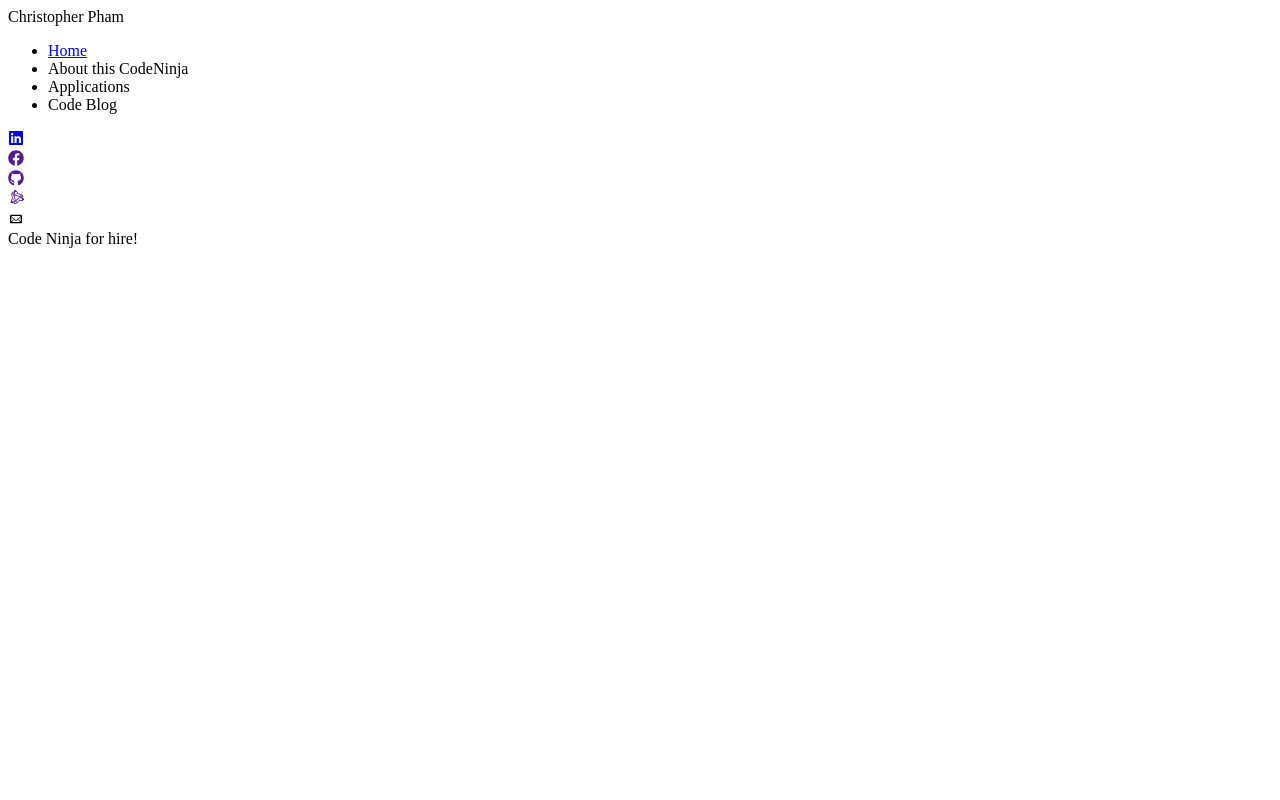
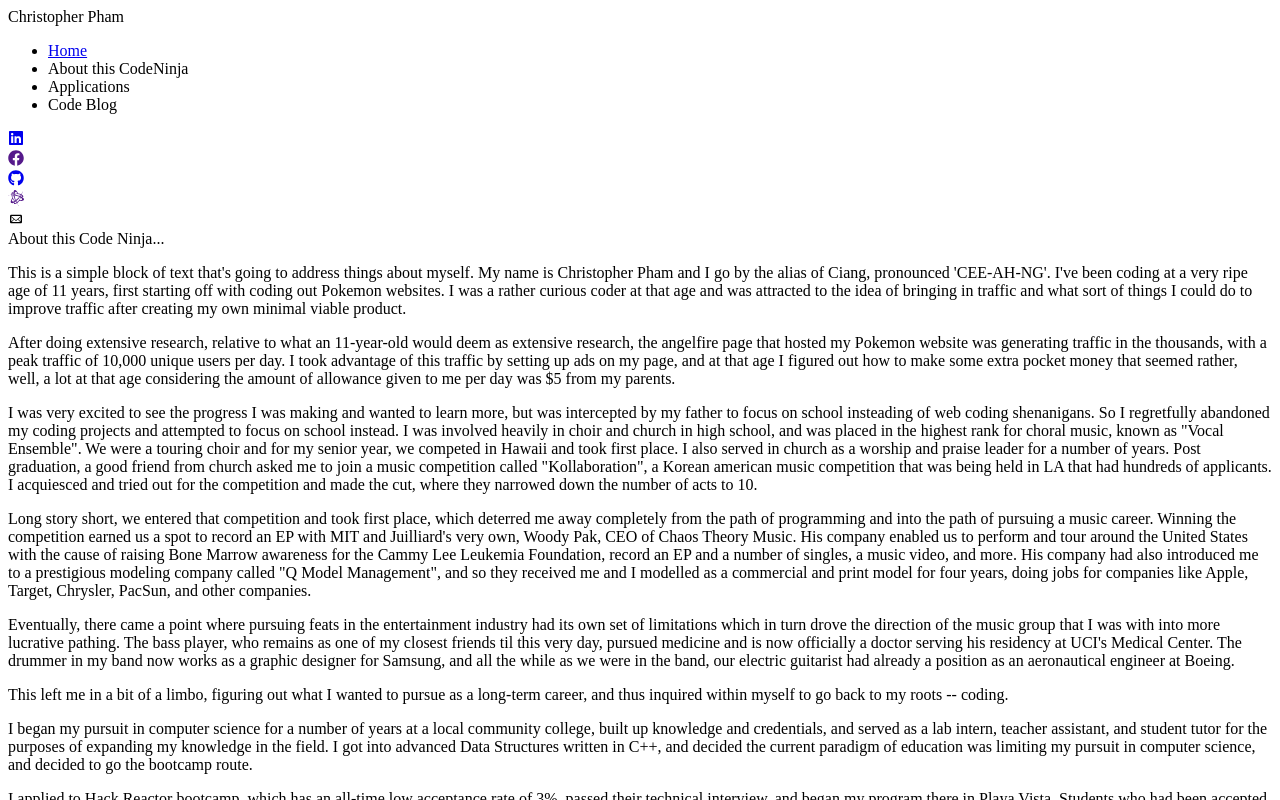
Before and after one commit to iamchrispham/itsapersonalpage, a React app: page / in a window 1280 px wide. Both pictures are taken after a click on the link "About this CodeNinja". Shown: the top 800 px of the page. Built offline with nearby package versions, Linux system fonts and the light colour scheme; the HTML template or start-up script is replaced by a standard one.

Commit message:
building out sidemenu functionalities

```diff
--- a/client/src/app.jsx
+++ b/client/src/app.jsx
@@ -40,7 +40,6 @@ function App() {
   }
 
   return <div className="main">
-    {/* {dimensions.width < 669 ? console.log(`Rendered at ${dimensions.width} x /${dimensions.height}`) : null} */}
     {dimensions.width < 669 ?  renderMobile() : renderWeb() }
     <Body width={dimensions.width} height={dimensions.height}/>
     <Footer />
--- a/client/src/components/body/about.jsx
+++ b/client/src/components/body/about.jsx
@@ -3,9 +3,55 @@ import React from 'react';
 const About = () => {
   return (
     <div className="about-container">
-      <span>
-        Code Ninja for hire!
-      </span>
+      <div className="about-content-title">
+       About this Code Ninja...
+      </div>
+      <div className="about-content-body">
+        <p>
+      This is a simple block of text that's going to address things about myself.  My name is Christopher Pham and I go by the alias of Ciang, pronounced 'CEE-AH-NG'.  I've been coding at a very ripe age of 11 years, first starting off with coding out Pokemon websites.  I was a rather curious coder at that age and was attracted to the idea of bringing in traffic and what sort of things I could do to improve traffic after creating my own minimal viable product.
+        </p>
+
+      <p>
+
+      After doing extensive research, relative to what an 11-year-old would deem as extensive research, the angelfire page that hosted my Pokemon website was generating traffic in the thousands, with a peak traffic of 10,000 unique users per day.  I took advantage of this traffic by setting up ads on my page, and at that age I figured out how to make some extra pocket money that seemed rather, well, a lot at that age considering the amount of allowance given to me per day was $5 from my parents.
+      </p>
+
+      <p>
+      I was very excited to see the progress I was making and wanted to learn more, but was intercepted by my father to focus on school insteading of web coding shenanigans.  So I regretfully abandoned my coding projects and attempted to focus on school instead.  I was involved heavily in choir and church in high school, and was placed in the highest rank for choral music, known as "Vocal Ensemble".  We were a touring choir and for my senior year, we competed in Hawaii and took first place.  I also served in church as a worship and praise leader for a number of years.  Post graduation, a good friend from church asked me to join a music competition called "Kollaboration", a Korean american music competition that was being held in LA that had hundreds of applicants.  I acquiesced and tried out for the competition and made the cut, where they narrowed down the number of acts to 10.
+      </p>
+
+      <p>
+      Long story short, we entered that competition and took first place, which deterred me away completely from the path of programming and into the path of pursuing a music career.  Winning the competition earned us a spot to record an EP with MIT and Juilliard's very own, Woody Pak, CEO of Chaos Theory Music.  His company enabled us to perform and tour around the United States with the cause of raising Bone Marrow awareness for the Cammy Lee Leukemia Foundation, record an EP and a number of singles, a music video, and more.  His company had also introduced me to a prestigious modeling company called "Q Model Management", and so they received me and I modelled as a commercial and print model for four years, doing jobs for companies like Apple, Target, Chrysler, PacSun, and other companies.
+      </p>
+
+
+      <p>
+      Eventually, there came a point where pursuing feats in the entertainment industry had its own set of limitations which in turn drove the direction of the music group that I was with into more lucrative pathing.  The bass player, who remains as one of my closest friends til this very day, pursued medicine and is now officially a doctor serving his residency at UCI's Medical Center.  The drummer in my band now works as a graphic designer for Samsung, and all the while as we were in the band, our electric guitarist had already a position as an aeronautical engineer at Boeing.
+      </p>
+
+      <p>
+      This left me in a bit of a limbo, figuring out what I wanted to pursue as a long-term career, and thus inquired within myself to go back to my roots -- coding.
+      </p>
+
+      <p>
+      I began my pursuit in computer science for a number of years at a local community college, built up knowledge and credentials, and served as a lab intern, teacher assistant, and student tutor for the purposes of expanding my knowledge in the field.  I got into advanced Data Structures written in C++, and decided the current paradigm of education was limiting my pursuit in computer science, and decided to go the bootcamp route.
+      </p>
+
+      <p>
+      I applied to Hack Reactor bootcamp, which has an all-time low acceptance rate of 3%, passed their technical interview, and began my program there in Playa Vista.  Students who had been accepted had come from many different walks and paths of life, but primarily students who have already attended universities such as Berkeley, UCLA, UCI, neighboring Cal States and even some candidates from out of state.  The first six weeks as a junior software engineer in training was a challenging journey, as there were a number of tech stacks that had to be picked up in a very small window of time.
+      </p>
+
+      <p>
+      These frameworks included fundamental JavaScript, Data Structures and Algorithms in Javascript, React, jQuery, HTML, CSS, Webpack, Babel, MySQL, Sequelize, MongoDB, SqLite.  The technical assessment which determines who passes into the senior phase was given right after week 6, to test junior software engineers on these topics.  Our class first started with 13 people and dwindled down to 8, so myself and seven others passed into the senior phase successfully in Hack Reactor.
+      </p>
+
+      <p>
+      Senior Phase trained us on furthering our abilities of autonomy to pick up new tech stacks, with all the while exploring different ways to investigate stress testing and benchmarking when developing backend system architecture and design.
+      </p>
+
+      <br/><br/>
+      ...
+      </div>
     </div>
   )
 }
--- a/client/src/components/header/sidebar.jsx
+++ b/client/src/components/header/sidebar.jsx
@@ -1,12 +1,22 @@
-import React, { useState } from 'react';
+import React, { useState, useEffect, Fragment } from 'react';
 import { FaListUl } from 'react-icons/fa';
 
 function SideBar() {
+  const [toggled, setToggle] = useState(false);
+  useEffect(() => {
+
+  })
+  const handleClick = () => {
+    setToggle({
+      toggled: !toggled,
+    })
+  }
 
   return (
     <div className="sidebar">
-      <span className="sidebar-icon" >
-      <FaListUl onClick={() => console.log('Yo, you clicked on the sidebar icon!')} style={{border: 2 + "px", color: "#000"}}/>
+      <span>
+      <FaListUl className="sidebar-icon" onClick={() => handleClick()} />
+      {/* { toggled ? console.log('true') : console.log('false') } */}
       </span>
     </div>
   )
--- a/client/src/components/react-icons/icons.jsx
+++ b/client/src/components/react-icons/icons.jsx
@@ -44,7 +44,7 @@ class Icons extends React.Component {
           </a>
         </div>
         <div className="icon-item 3">
-          <a href="" className="active">
+          <a href="http://www.github.com/iamchrispham" className="active" target="_blank">
             <FaGithub />
           </a>
         </div>
```
Also changed, not shown: client/src/components/header/dropdownmenu.jsx (added, +15 -0 lines), 4 other files (tests, documents, lock files or other folders).
